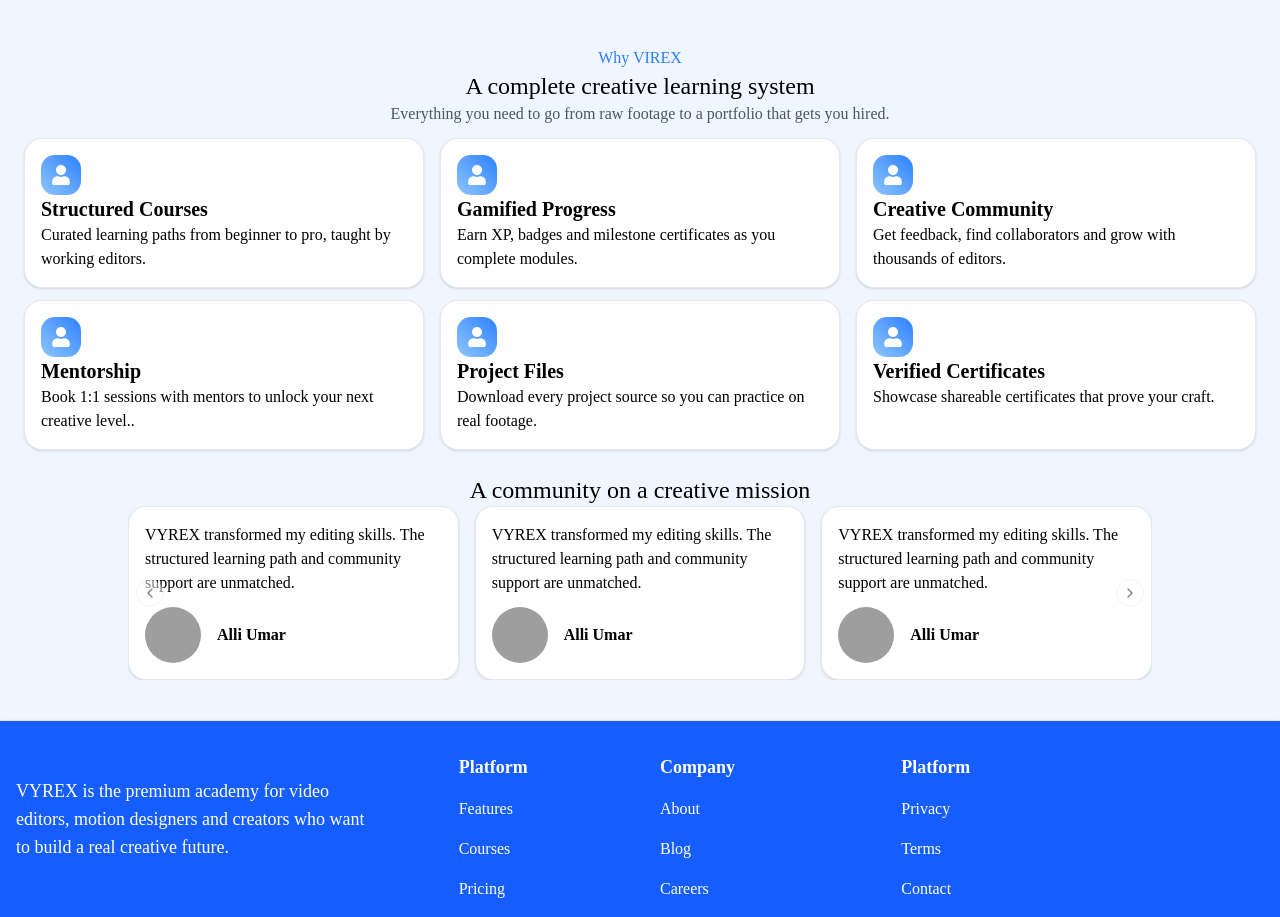
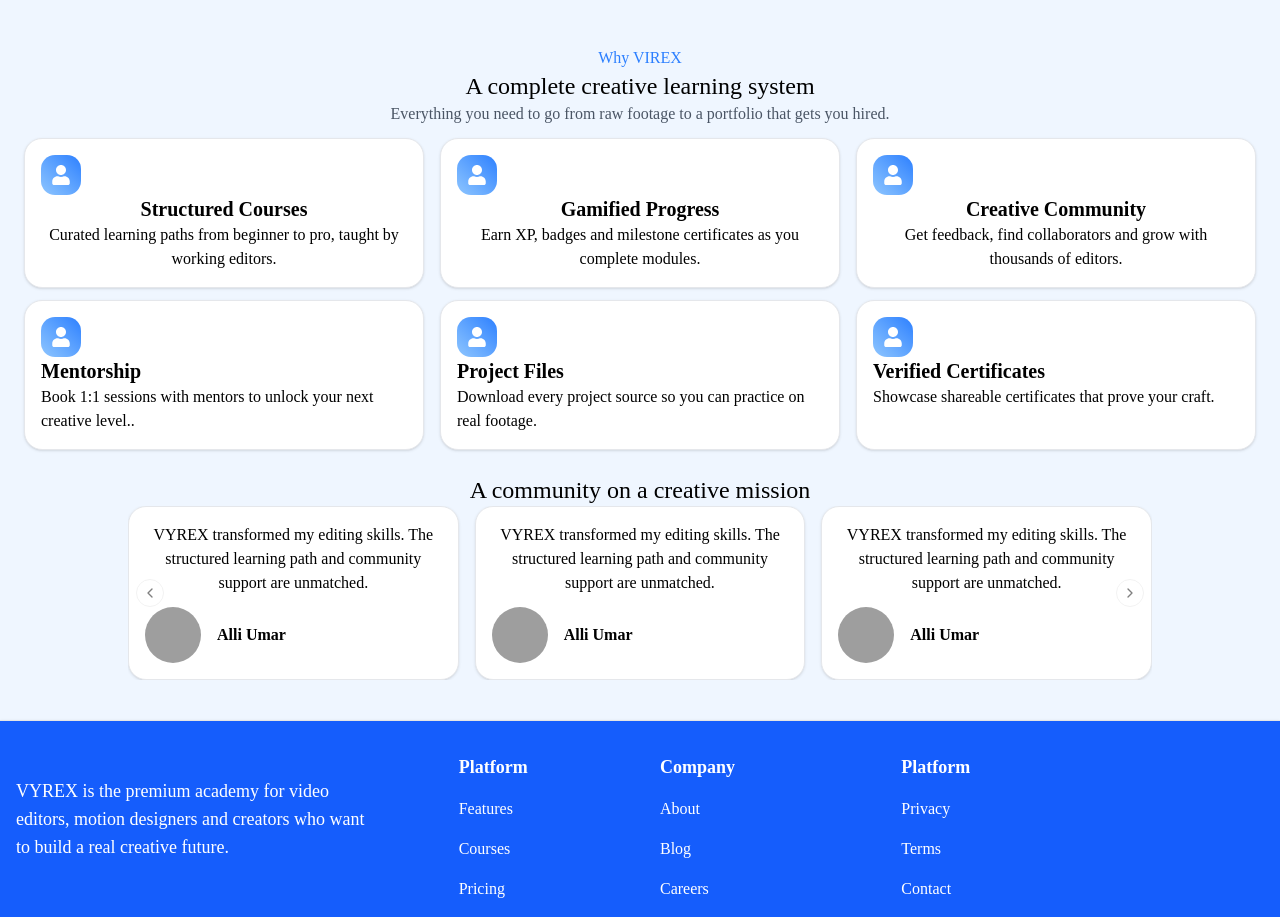
Before and after one commit to ADEDANCE/vyrex, a Next.js app: page / in a window 1280 px wide. Shown: the part 1040-1957 px from the top of the page. Built offline with nearby package versions, Linux system fonts and the light colour scheme; grey boxes are pictures that could not be loaded.

Commit message:
Refractor: make the className reusable

```diff
--- a/app/components/Aboutcard.tsx
+++ b/app/components/Aboutcard.tsx
@@ -4,6 +4,7 @@ type CardProps = {
   title?: string;
   subtitle: string;
   studentname?: string;
+  className?: string;
 };
 export default function Aboutcard({
   icon,
@@ -11,9 +12,14 @@ export default function Aboutcard({
   subtitle,
   image,
   studentname,
+  className,
 }: CardProps) {
   return (
-    <div className=" w-full shadow rounded-2xl border border-gray-200 bg-white py-4 px-4 text-start">
+    <div
+      className={`w-full shadow rounded-2xl border border-gray-200 bg-white py-4 px-4  flex flex-col
+      ${className}
+    `}
+    >
       {icon && (
         <div className=" bg-linear-to-bl from-blue-500 to-blue-300 flex items-center justify-center rounded-xl py-2 w-10 h-10 px-2">
           {icon}
--- a/app/sections/About.tsx
+++ b/app/sections/About.tsx
@@ -39,16 +39,19 @@ export default function About() {
 
         <div className=" flex gap-4 flex-col md:flex-row mt-3">
           <Aboutcard
+            className=" text-start"
             icon={<FaUser className="text-white text-xl" />}
             title="Mentorship"
             subtitle="Book 1:1 sessions with mentors to unlock your next creative level.."
           />
           <Aboutcard
+            className=" text-start"
             icon={<FaUser className="text-white text-xl" />}
             title="Project Files"
             subtitle="Download every project source so you can practice on real footage."
           />
           <Aboutcard
+            className=" text-start"
             icon={<FaUser className="text-white text-xl" />}
             title="Verified Certificates"
             subtitle="Showcase shareable certificates that prove your craft."
```
